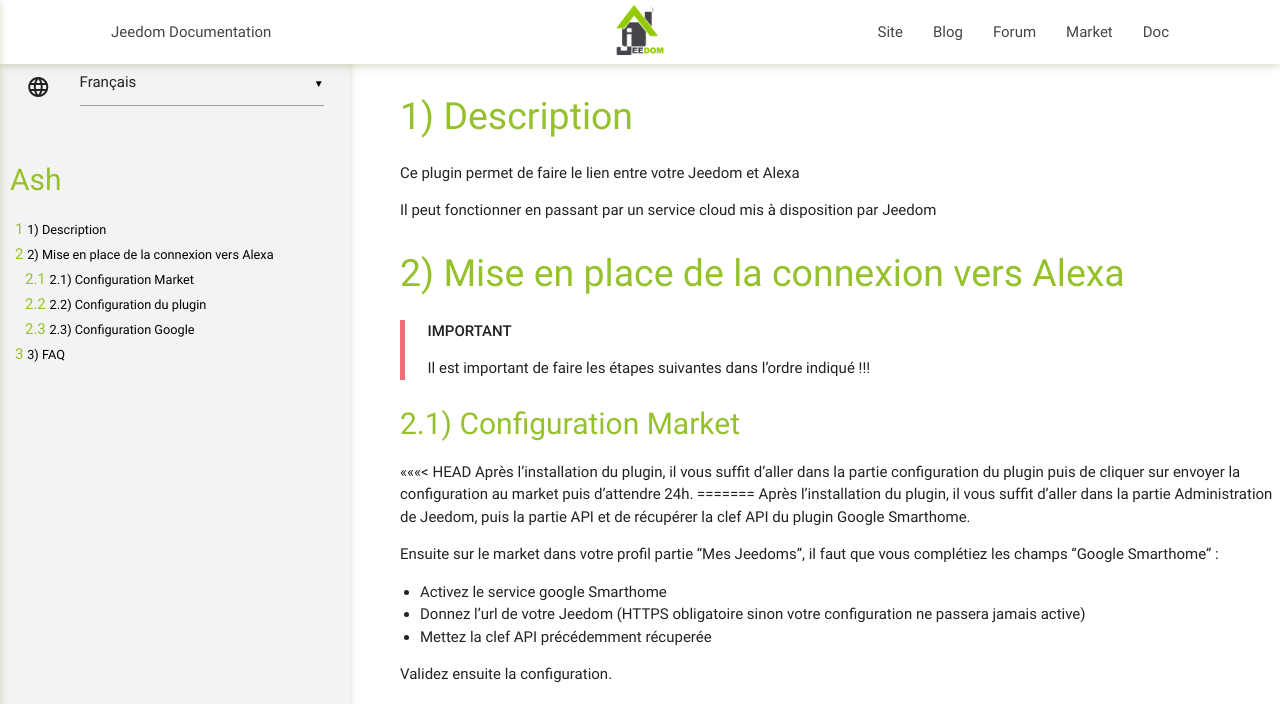
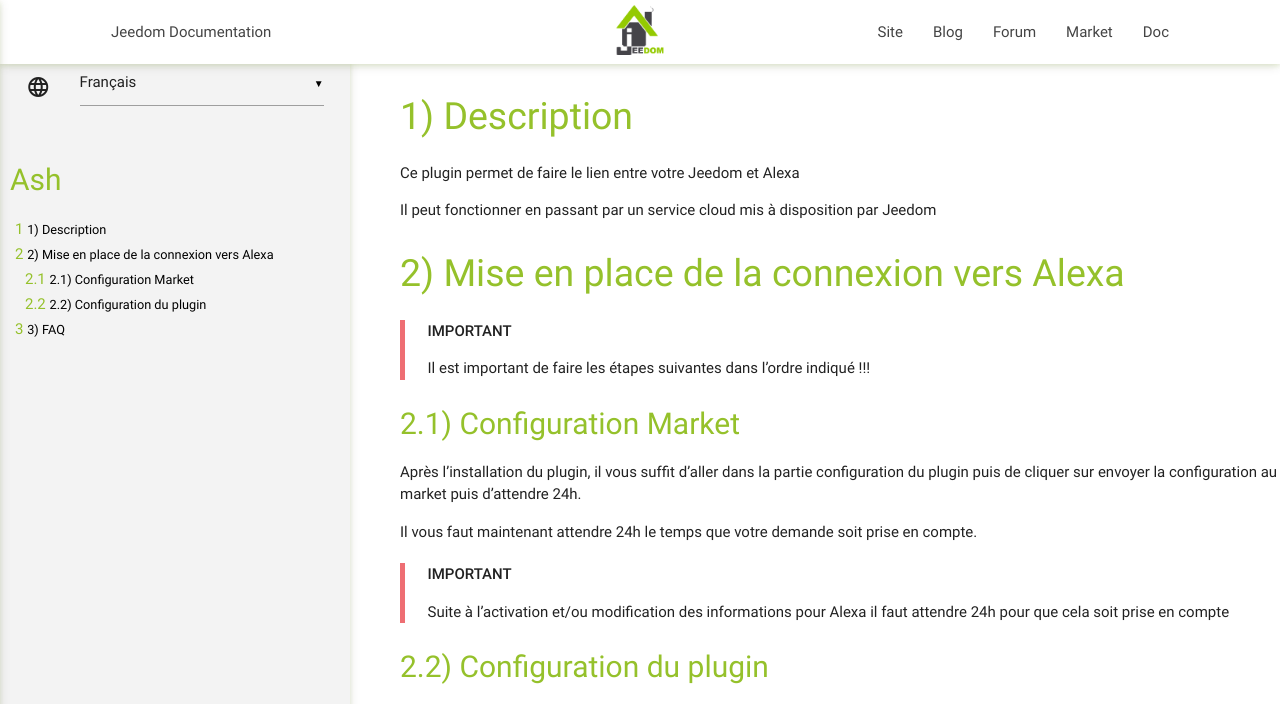
Before and after one commit to jeedom/plugin-ash, a Jekyll site: the page built from docs/fr_FR/index.md, in a window 1280 px wide and 1400 px high. Shown: the top 704 px of the window. Built offline with Jekyll 4.4.1, drawn with Linux system fonts in a browser that asks for light colours; our own code applies the rules of GitHub Pages for plain Markdown files; some of the changed text lies outside the part shown.

Commit message:
cleaning

```diff
--- a/docs/_layouts/default.html
+++ b/docs/_layouts/default.html
@@ -8,7 +8,7 @@
   <meta http-equiv="Content-Language" content="pt-br">
 </head>
 <body>
-  <div class="navbar-fixed hide-on-print">
+  <div class="navbar-fixed">
     <nav>
       <div class="nav-wrapper container">
         <a id="logo-container" href="https://www.jeedom.com/doc" class="brand-logo center"><img src="/{{site.github.project_title}}/assets/images/logo.png" style="height:50px;margin-top:5px"></a>
@@ -33,7 +33,7 @@
     </nav>
   </div>
   <div class="row" id="div_main">
-    <div id="side-nav" class="side-nav fixed hide-on-print">
+    <div id="side-nav" class="side-nav fixed">
       <div class="container">
        <div class="row">
         <div class="col s2">
@@ -53,8 +53,8 @@
     <div id="div_summary" style="margin-top:-45px;padding-bottom: 45px;"></div>
   </div>
   <div>
-    <i class="material-icons hide-on-print" id="bt_up" style="position:fixed;bottom:10px;right:10px;cursor: pointer;font-size:3em;">keyboard_arrow_up</i>
-    <div class="hide-on-large-only hide-on-print" id='div_menuMobile'>
+    <i class="material-icons" id="bt_up" style="position:fixed;bottom:10px;right:10px;cursor: pointer;font-size:3em;">keyboard_arrow_up</i>
+    <div class="hide-on-large-only" id='div_menuMobile'>
      <div class="row">
       <div class="col s2">
         <i class="material-icons" style="position: relative;top:15px;left:20px;">language</i>
@@ -71,7 +71,6 @@
   </div>
   <div id="div_summary2"></div>
 </div>
-<div id="div_summary3" style="display: none;" class="show-on-print"></div>
 <div id="div_content">
   {{content}}
 </div>
@@ -133,13 +132,7 @@
       selectors : 'h1,h2'
     });
    }
-    $('#div_content').toc({
-      renderIn : "#div_summary3",
-      selectors : 'h1,h2'
-    });
-   $('#div_summary #toctitle').html('<h2 style="padding-left:5px !important;">'+titlePlugin+'</h2>');
-   $('#div_summary2 #toctitle').html('<h2 style="padding-left:5px !important;">'+titlePlugin+'</h2>');
-   $('#div_summary3 #toctitle').html('<h2 style="padding-left:5px !important;">'+titlePlugin+'</h2>');
+   $('#toctitle').html('<h2 style="padding-left:5px !important;">'+titlePlugin+'</h2>');
    $('.toclevel-2').parent().css('color', 'blue');
  }
  var i = 1, j = 1;
@@ -172,7 +165,6 @@
     }else{
       idChapitre = idAncre;
     }
-    $('#div_summary3 a').removeClass('active');
   });
 </script>
 </body>
--- a/docs/assets/css/styles.css
+++ b/docs/assets/css/styles.css
@@ -92,15 +92,3 @@ nav ul a,nav {
 		height: 100% !important;
 	}
 }
-@media print {
-	.hide-on-print {
-		height: 0px !important;
-		visibility: hidden  !important;
-	}
-	.show-on-print {
-		display:block !important;
-	}
-	#div_content {
-		padding-left : 0px !important;
-	}
-}
--- a/docs/fr_FR/index.md
+++ b/docs/fr_FR/index.md
@@ -12,19 +12,7 @@ Il peut fonctionner en passant par un service cloud mis à disposition par Jeedo
 
 ## Configuration Market
 
-<<<<<<< HEAD
 Après l'installation du plugin, il vous suffit d'aller dans la partie configuration du plugin puis de cliquer sur envoyer la configuration au market puis d'attendre 24h.
-=======
-Après l'installation du plugin, il vous suffit d'aller dans la partie Administration de Jeedom, puis la partie API et de récupérer la clef API du plugin Google Smarthome.
-
-Ensuite sur le market dans votre profil partie "Mes Jeedoms", il faut que vous complétiez les champs "Google Smarthome" :
-
-- Activez le service google Smarthome
-- Donnez l'url de votre Jeedom (HTTPS obligatoire sinon votre configuration ne passera jamais active)
-- Mettez la clef API précédemment récuperée
-
-Validez ensuite la configuration.
->>>>>>> f7bb493f7885436903765b7feef9aa888ecbc177
 
 Il vous faut maintenant attendre 24h le temps que votre demande soit prise en compte.
 
@@ -36,57 +24,18 @@ Il vous faut maintenant attendre 24h le temps que votre demande soit prise en co
 
 Sur votre Jeedom, allez sur Plugin -> Communication -> Alexa et dans la partie équipement sélectionnez les équipements à transmettre à Alexa ainsi que le type de l'équipement.
 
+![ash](../images/ash2.png)
+
 > **IMPORTANT**
 >
 > Le plugin se base sur les types génériques de Jeedom des commandes pour piloter votre domotique. Il est donc très important de configurer ceux-ci correctement.
 
 Vous pouvez aussi créer des scènes dans l'onglet scène, avec des actions d'entrée et de sortie.
 
-<<<<<<< HEAD
 ![ash](../images/ash3.png)
-=======
-## Configuration Google
-
-Depuis votre téléphone, lancez l'application Google Home puis dans le Menu (à gauche) cliquez sur "Contrôle de maison".
-
-Cliquez sur le "+" et cherchez "Jeedom Smarthome" dans la liste.
-
-Une fois sélectionné indiquez vos identifiants Market.
-
-L'application va normalement se synchroniser avec vos équipements, vous pourrez ensuite les mettres dans les pièces et piloter vocalement votre domotique.
->>>>>>> f7bb493f7885436903765b7feef9aa888ecbc177
 
 # FAQ
 
 >**Lors de la connexion j'ai eu page blanche avec du texte bizarre ?**
 >
-<<<<<<< HEAD
 >Votre mot de passe ou nom d'utilisateur n'est pas reconnu. Avez vous bien activer Alexa (Amazon smarthome) sur le market ? Avez vous bien mis une URL ? Avez vous bien mis une clef API pour Alexa ? Avez vous bien attendu 24h suite à cela ? Mettez vous bien vos identifiants market ?
-=======
->Votre mot de passe ou nom d'utilisateur n'est pas reconnu. Avez vous bien activer Google Smarthome sur le market ? Avez vous bien mis une URL ? Avez vous bien mis une clef API pour Google Smarthome ? Avez vous bien attendu 24h suite à cela ? Mettez vous bien vos identifiants market ?
-
->**Quelles sont les commandes possibles ?**
->
->Les commandes vocales (ainsi que les retours) sont gérés uniquement pas Google, voila la [documentation](https://support.google.com/googlehome/answer/7073578?hl=fr)
-
->**L'assistant me demande d'affecter les pieces mais je ne sais pas à quoi correspond l'équipement.**
->
->Oui l'assisant n'affiche pas le nom réel de l'équipement, juste le pseudo. Il faut donc quitter l'assistant et revenir sur la page d'acceuil du controle de la maison. La en cliquant sur l'équipement vous allez avoir son nom vous pourrez ensuite l'affecter à une piece
-
->**Pourquoi faut-il affecter des pièces à chaque équipement ?**
->
->Car Google ne permet pas de le faire par l'API vous devez donc absolument le faire manuellement.
-
->**Pourquoi faut-il attendre 24h pour que l'activation de Google Smarthome soit en place ?**
->
->Car nous avons dédié un serveur juste pour faire le pont avec votre Jeedom et Google Home, et celui-ci ne se synchronise que toutes les 24h avec le market.
-
->**Google ne fait pas toujours ce que je dis**
->
-> Effectivement lors de nos tests nous avons rencontré des soucis assez gênant : les pluriels et genre.
-> Exemple : "Ok google ferme tous les volets" ne marchera pas à cause du s à volet alors que "Ok google ferme volet" marchera.
-
->**Comment faire pour resynchroniser les équipements avec Google**
->
-> En lisant simplement le message lors d'une sauvegarde sur la page du plugin, il vous indiquera comment faire.
->>>>>>> f7bb493f7885436903765b7feef9aa888ecbc177
--- a/plugin_info/info.json
+++ b/plugin_info/info.json
@@ -1,12 +1,7 @@
 {
 	"id" : "ash",
-<<<<<<< HEAD
 	"name" : "Alexa",
 	"description" : "Alexa",
-=======
-	"name" : "Amazon Alexa",
-	"description" : "Plugin pour Alexa (Amazon Smarthome). Attention service en beta pour le moment, ce service deviendra payant au moment du stable (par abonnement)",
->>>>>>> f7bb493f7885436903765b7feef9aa888ecbc177
 	"licence" : "AGPL",
 	"author" : "Loïc",
 	"require" : "3.2.1",
```
Also changed, not shown: other parts of docs/_layouts/default.html (+1 -1 lines), docs/de_DE/index.md (+1 -1 lines), docs/images/gsh1.png (deleted), docs/images/gsh2.png (deleted), docs/images/gsh3.png (deleted), docs/images/gsh4.png (deleted), docs/images/gsh5.png (deleted), docs/images/gsh6.png (deleted), plugin_info/ash_icon.png, 1 other file.
